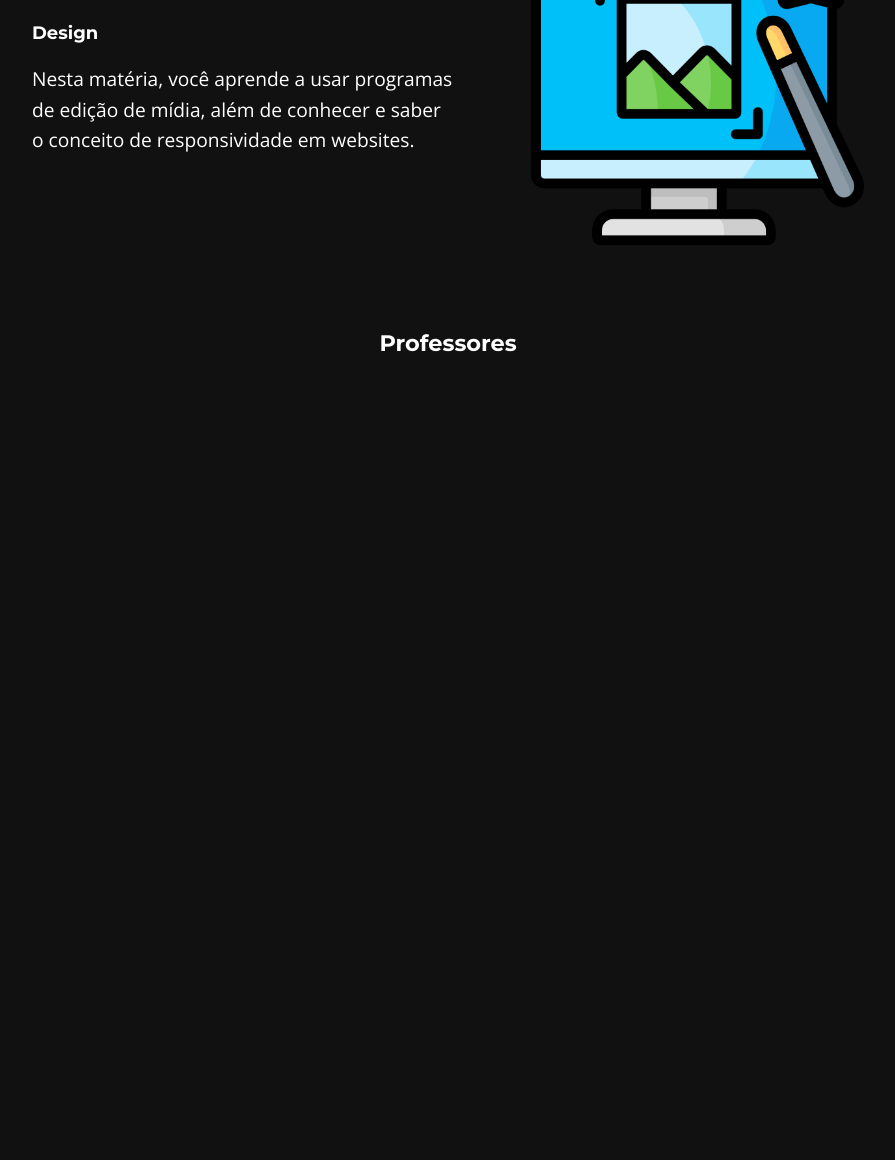
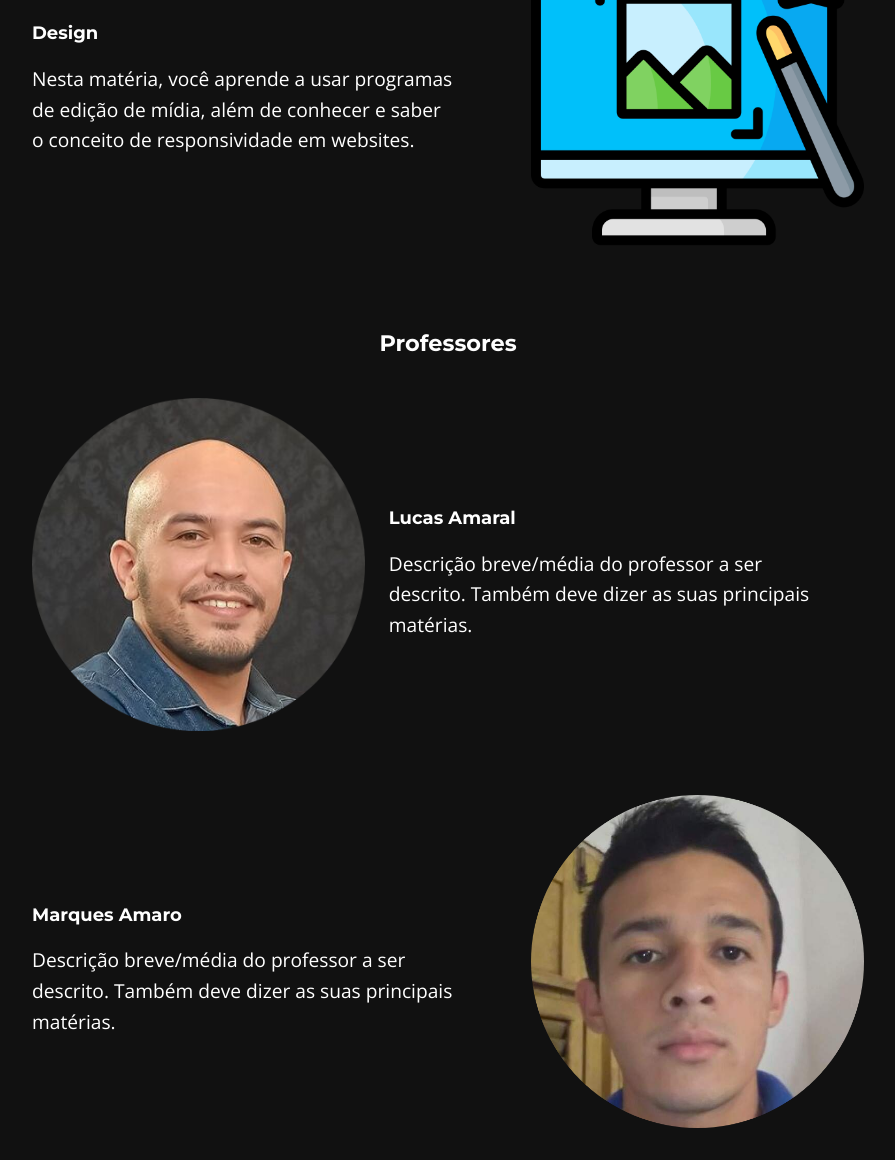
Before and after one commit to MatheusRoichman/inforeeepmae, a plain HTML site: page index.html in a window 1280 px wide. Shown: the part 2230-3390 px from the top of the page, without its empty margins (192-1087 px from the left). Before the commit the page ends 2592 px from the top, so only its background shows below. Drawn offline with nearby package versions, Linux system fonts and the light colour scheme.

Commit message:
FEAT: Seção de professores adicionada. Faltando descrição.

```diff
--- a/css/style.css
+++ b/css/style.css
@@ -146,7 +146,7 @@ a {
   color: #FFF;
 }
 
-.main, .subject__section {
+.main, .subject__section, .teacher__section {
   margin: 2rem auto;
   display: flex;
   flex-direction: column;
@@ -166,33 +166,33 @@ a {
   max-width: 100vw;
 }
 
-.main__header__content, .subject__description {
+.main__header__content, .subject__description, .teacher__description {
   margin-top: .75rem;
 }
 
-.subject__section {
+.subject__section, .teacher__section {
   text-align: center;
 }
 
-.subject {
+.subject, .teacher {
   margin-top: .25rem;
 }
 
-.subject:not(:first-of-type) {
+.subject:not(:first-of-type), .teacher:not(:first-of-type) {
   margin-top: 3rem;
 }
 
-.subject__title {
+.subject__title, .teacher__name {
   margin-top: 1rem;
   font-size: 1.125rem;
 }
 
-.subject__icon {
+.subject__icon, .teacher__photo {
   width: 60%;
 }
 
 @media screen and (min-width: 475px) {
-  .subject__icon {
+  .subject__icon, .teacher__photo {
     width: 40%;
   }
 }
@@ -249,7 +249,7 @@ a {
 }
 
 @media screen and (min-width: 1100px) {
-  .subject__section {
+  .subject__section, .teacher__section {
     margin: 2rem 5rem;
     padding: 0 7.5rem;
     display: flex;
@@ -257,46 +257,54 @@ a {
     justify-content: center;
   }
 
-  .subject {
+  .subject, .teacher {
     display: flex;
     align-items: center;
   }
 
-  .subject:nth-child(even) {
+  .subject:nth-child(even), .teacher:nth-child(even) {
     flex-direction: row-reverse;
     text-align: left;
   }
 
-  .subject:not(:first-of-type) {
+  .subject:not(:first-of-type), .teacher:not(:first-of-type) {
     margin-top: 4rem;
   }
 
-  .subject div {
+  .subject div, .teacher div {
     flex-direction: column;
     width: calc(100% - 4rem);
   }
 
-  .subject__icon {
+  .subject__icon, .teacher__photo {
     flex-basis: 30%;
     height: 100%;
   }
 
-  .subject__title {
+  .subject__title, .teacher__name {
     text-align: left;
   }
 
-  .subject__description {
+  .subject__description, .teacher__description {
     width: 85%;
     margin-top: 1rem;
     text-align: left;
   }
 
-  .subject:nth-child(odd) .subject__title, .subject:nth-child(odd) .subject__description {
+  .subject:nth-child(odd) .subject__title, .subject:nth-child(odd) .subject__description, .teacher:nth-child(odd) .teacher__name .teacher:nth-child(odd) .teacher__description {
     text-align: right;
     float: right;
   }
 
-  .subject:nth-child(odd) .subject__description {
+  .subject:nth-child(odd) .subject__description, .teacher:nth-child(odd) .teacher__description  {
     padding-right: 0;
   }
+
+  .teacher:nth-child(even) .teacher__name, .teacher:nth-child(even) .teacher__description {
+    margin-right: 1.5rem;
+  }
+
+  .teacher:nth-child(odd) .teacher__name, .teacher:nth-child(odd) .teacher__description {
+    margin-left: 1.5rem;
+  }
 }
--- a/index.html
+++ b/index.html
@@ -105,6 +105,24 @@
     </section>
 
     <h3 id="professores">Professores</h3>
+
+    <section class="teacher__section">
+      <article class="teacher">
+        <img class="teacher__photo" src="/img/professores/lucas-amaral-prof.png" alt="">
+        <div>
+          <h4 class="teacher__name">Lucas Amaral</h4>
+          <p class="teacher__description">Descrição breve/média do professor a ser descrito. Também deve dizer as suas principais matérias.</p>
+        </div>
+      </article>
+
+      <article class="teacher">
+        <img class="teacher__photo" src="/img/professores/marques-amaro-prof.png" alt="">
+        <div>
+          <h4 class="teacher__name">Marques Amaro</h4>
+          <p class="teacher__description">Descrição breve/média do professor a ser descrito. Também deve dizer as suas principais matérias.</p>
+        </div>
+      </article>
+    </section>
   </main>
 
   <script src="/js/index.js" type="text/javascript" charset="utf-8"></script>
```
Also changed, not shown: img/professores/lucas-amaral-prof.jpeg (deleted), img/professores/lucas-amaral-prof.png (added), img/professores/marques-amaro-prof.jpeg (deleted), img/professores/marques-amaro-prof.png (added).
